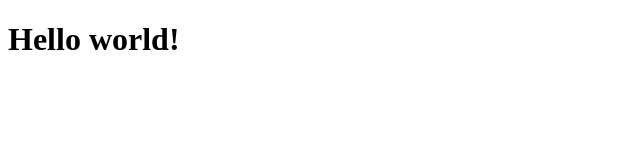
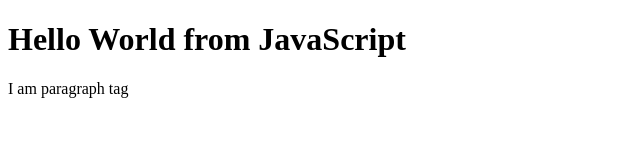
Before and after one commit to faisalmoinuddin99/namaste_react-, a plain HTML site: page index.html in a window 1280 px wide. Shown: the whole page, without its empty margins (0-640 px from the left). Drawn offline with Linux system fonts and the light colour scheme.

Commit message:
Hello World Using JavaScript

```diff
--- a/index.html
+++ b/index.html
@@ -7,6 +7,18 @@
     <title>Document</title>
 </head>
 <body>
-    <h1>Hello world!</h1>
+    <div id="root"></div>
+
+    <script>
+       const heading = document.createElement("h1")
+       heading.innerHTML = "Hello World from JavaScript"
+
+       const root = document.getElementById("root")
+       root.appendChild(heading)
+
+     const paragraph = document.createElement("p")
+     paragraph.innerHTML = "I am paragraph tag"
+     root.appendChild(paragraph)
+    </script>
 </body>
 </html>
```
